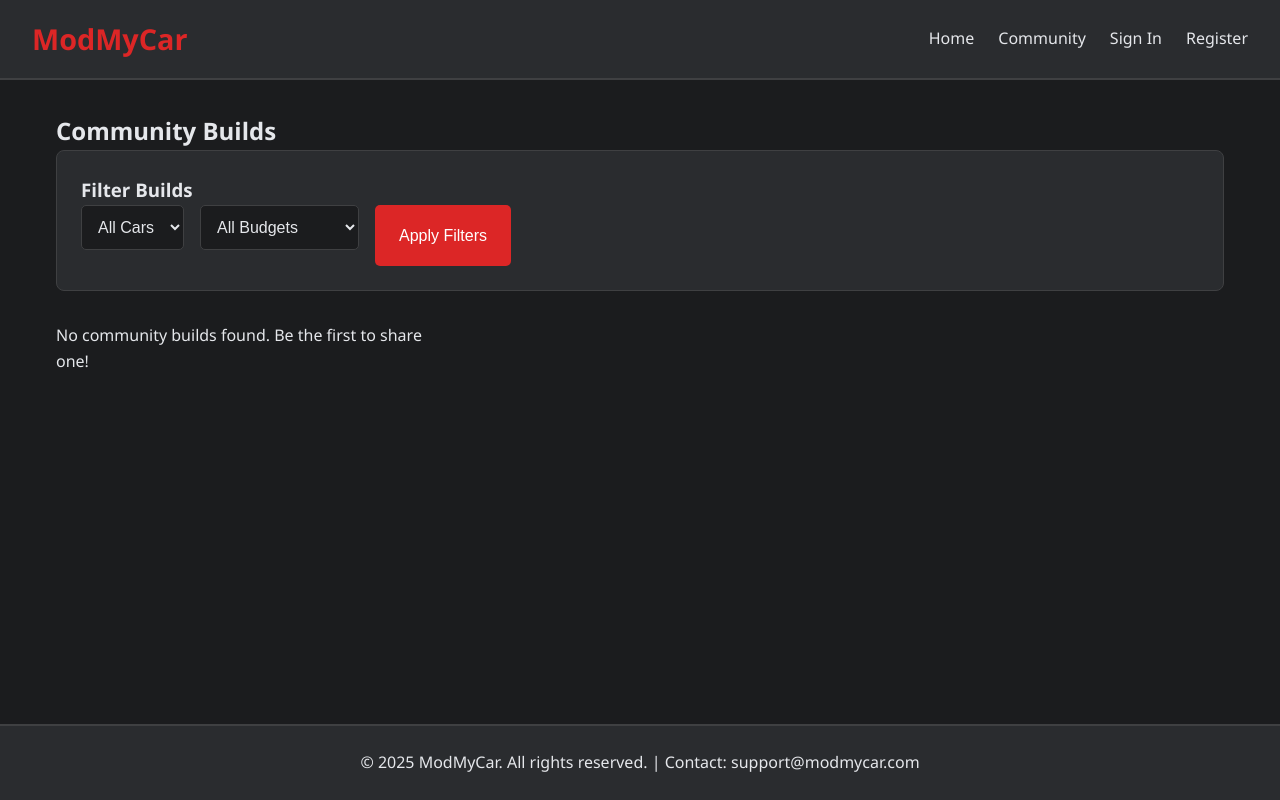
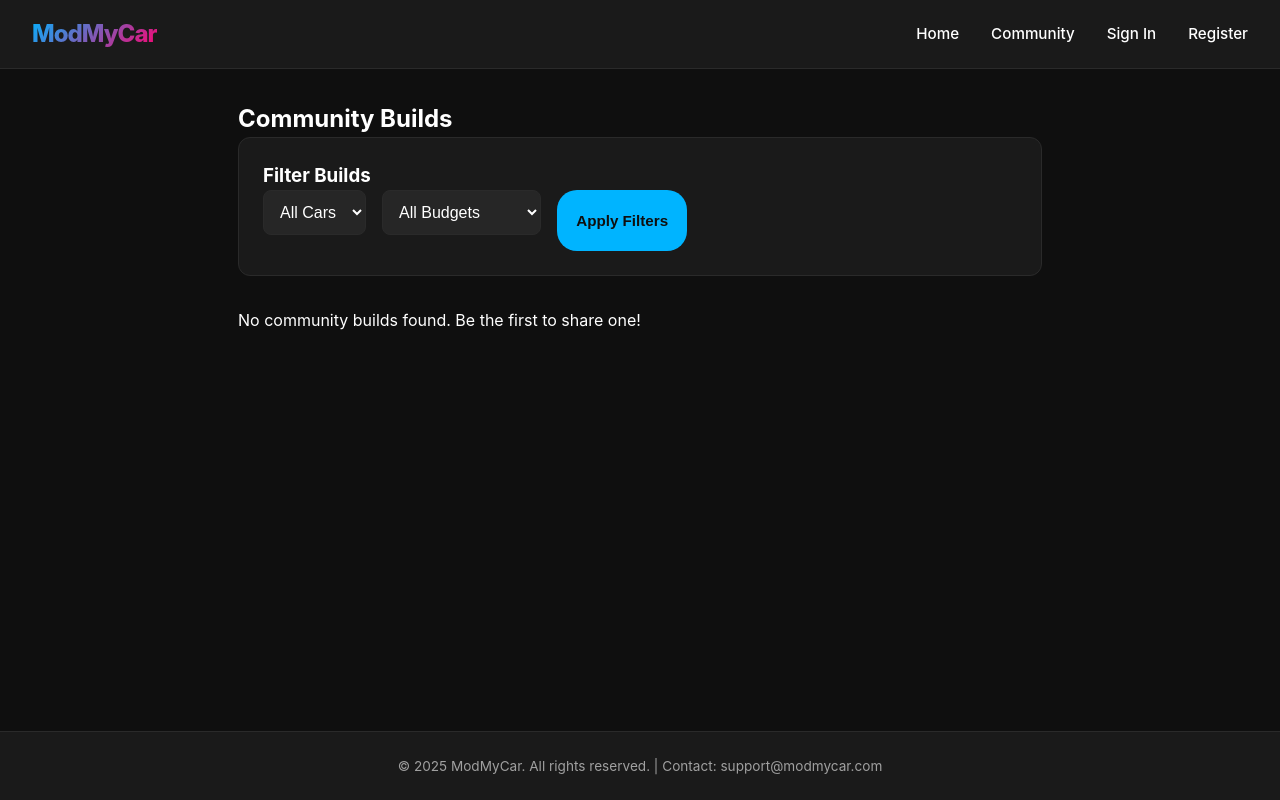
Before and after one commit to 373656-arch/replitfiletest, a PHP site: page /community.php in a window 1280 px wide. Run offline with PHP 8.4, Linux system fonts and the light colour scheme; data that the repository does not hold is empty.

Commit message:
Update website style to resemble a modern social application
Adjusted CSS variables for a new color scheme, updated header and footer styles, and modified card and button elements to adopt a contemporary social media aesthetic.

Replit-Commit-Author: Agent
Replit-Commit-Session-Id: ab37b351-c921-4c03-83f8-abf1b6a1bafe
Replit-Commit-Checkpoint-Type: full_checkpoint
Replit-Commit-Event-Id: 35e33f13-e837-412f-b75d-6e99fc638fe5

```diff
--- a/theme/style.css
+++ b/theme/style.css
@@ -5,28 +5,34 @@
 }
 
 :root {
-    --bg-primary: #1B1C1E;
-    --bg-secondary: #2A2C2F;
-    --text-primary: #E5E7EB;
-    --accent-1: #DC2626;
-    --accent-2: #F97316;
-    --border-color: #3F4042;
+    --bg-primary: #0f0f0f;
+    --bg-secondary: #1a1a1a;
+    --bg-tertiary: #262626;
+    --text-primary: #ffffff;
+    --text-secondary: #a0a0a0;
+    --accent-1: #00b4ff;
+    --accent-2: #ff006e;
+    --accent-3: #8338ec;
+    --border-color: #2a2a2a;
 }
 
 [data-theme="light"] {
-    --bg-primary: #F4F4F5;
-    --bg-secondary: #FFFFFF;
-    --text-primary: #1F2937;
-    --accent-1: #DC2626;
-    --accent-2: #EA580C;
-    --border-color: #D1D5DB;
+    --bg-primary: #ffffff;
+    --bg-secondary: #f5f5f5;
+    --bg-tertiary: #eeeeee;
+    --text-primary: #000000;
+    --text-secondary: #666666;
+    --accent-1: #00b4ff;
+    --accent-2: #ff006e;
+    --accent-3: #8338ec;
+    --border-color: #e0e0e0;
 }
 
 body {
-    font-family: 'Segoe UI', Tahoma, Geneva, Verdana, sans-serif;
+    font-family: -apple-system, BlinkMacSystemFont, 'Segoe UI', 'Helvetica Neue', sans-serif;
     background-color: var(--bg-primary);
     color: var(--text-primary);
-    line-height: 1.6;
+    line-height: 1.5;
     min-height: 100vh;
     display: flex;
     flex-direction: column;
@@ -35,54 +41,68 @@ body {
 header {
     background-color: var(--bg-secondary);
     padding: 1rem 2rem;
-    border-bottom: 2px solid var(--border-color);
+    border-bottom: 1px solid var(--border-color);
     display: flex;
     justify-content: space-between;
     align-items: center;
     flex-wrap: wrap;
+    gap: 1rem;
+    position: sticky;
+    top: 0;
+    z-index: 100;
 }
 
 header h1 {
-    font-size: 1.8rem;
-    color: var(--accent-1);
+    font-size: 1.5rem;
+    background: linear-gradient(135deg, var(--accent-1) 0%, var(--accent-2) 100%);
+    -webkit-background-clip: text;
+    -webkit-text-fill-color: transparent;
+    background-clip: text;
     margin: 0;
+    font-weight: 800;
+    letter-spacing: -1px;
 }
 
 header nav {
     display: flex;
-    gap: 1.5rem;
+    gap: 2rem;
     align-items: center;
+    font-size: 0.95rem;
 }
 
 header nav a {
     color: var(--text-primary);
     text-decoration: none;
     font-weight: 500;
-    transition: color 0.3s;
+    transition: color 0.2s;
+    position: relative;
 }
 
 header nav a:hover {
-    color: var(--accent-2);
+    color: var(--accent-1);
 }
 
 .theme-toggle {
-    background: var(--accent-1);
-    color: white;
-    border: none;
+    background: var(--bg-tertiary);
+    color: var(--text-primary);
+    border: 1px solid var(--border-color);
     padding: 0.5rem 1rem;
-    border-radius: 5px;
+    border-radius: 20px;
     cursor: pointer;
-    transition: background 0.3s;
+    transition: all 0.2s;
+    font-weight: 500;
 }
 
 .theme-toggle:hover {
-    background: var(--accent-2);
+    background: var(--accent-1);
+    color: var(--bg-primary);
+    border-color: var(--accent-1);
 }
 
 main {
     flex: 1;
     padding: 2rem;
-    max-width: 1400px;
+    max-width: 900px;
     margin: 0 auto;
     width: 100%;
 }
@@ -90,8 +110,10 @@ main {
 footer {
     background-color: var(--bg-secondary);
     padding: 1.5rem 2rem;
-    border-top: 2px solid var(--border-color);
+    border-top: 1px solid var(--border-color);
     text-align: center;
+    font-size: 0.85rem;
+    color: var(--text-secondary);
 }
 
 .container {
@@ -103,52 +125,58 @@ footer {
 .card {
     background-color: var(--bg-secondary);
     border: 1px solid var(--border-color);
-    border-radius: 8px;
+    border-radius: 12px;
     padding: 1.5rem;
     margin-bottom: 1.5rem;
 }
 
 .btn {
     background-color: var(--accent-1);
-    color: white;
+    color: var(--bg-primary);
     border: none;
-    padding: 0.75rem 1.5rem;
-    border-radius: 5px;
+    padding: 0.6rem 1.2rem;
+    border-radius: 20px;
     cursor: pointer;
-    font-size: 1rem;
-    transition: background 0.3s;
+    font-size: 0.95rem;
+    font-weight: 600;
+    transition: all 0.2s;
     text-decoration: none;
     display: inline-block;
 }
 
 .btn:hover {
-    background-color: var(--accent-2);
+    background-color: var(--accent-3);
+    transform: translateY(-2px);
 }
 
 .btn-secondary {
-    background-color: var(--bg-secondary);
+    background-color: transparent;
     color: var(--text-primary);
     border: 1px solid var(--border-color);
 }
 
 .btn-secondary:hover {
-    background-color: var(--border-color);
+    background-color: var(--bg-tertiary);
+    border-color: var(--accent-1);
+    color: var(--accent-1);
 }
 
 input, select, textarea {
     width: 100%;
     padding: 0.75rem;
-    background-color: var(--bg-primary);
+    background-color: var(--bg-tertiary);
     border: 1px solid var(--border-color);
-    border-radius: 5px;
+    border-radius: 8px;
     color: var(--text-primary);
     font-size: 1rem;
     margin-bottom: 1rem;
+    transition: all 0.2s;
 }
 
 input:focus, select:focus, textarea:focus {
     outline: none;
     border-color: var(--accent-1);
+    background-color: var(--bg-secondary);
 }
 
 label {
@@ -284,27 +312,29 @@ label {
 }
 
 .community-grid {
-    display: grid;
-    grid-template-columns: repeat(auto-fill, minmax(350px, 1fr));
-    gap: 2rem;
+    display: flex;
+    flex-direction: column;
+    gap: 1rem;
     margin-top: 2rem;
 }
 
 .build-card {
     background-color: var(--bg-secondary);
     border: 1px solid var(--border-color);
-    border-radius: 8px;
+    border-radius: 12px;
     overflow: hidden;
-    transition: transform 0.3s;
+    transition: all 0.3s;
+    margin-bottom: 1.5rem;
 }
 
 .build-card:hover {
-    transform: translateY(-5px);
+    border-color: var(--accent-1);
+    transform: translateY(-2px);
 }
 
 .build-card img {
     width: 100%;
-    height: 250px;
+    height: 300px;
     object-fit: cover;
 }
 
```
Also changed, not shown: other parts of theme/style.css (+29 -12 lines).
